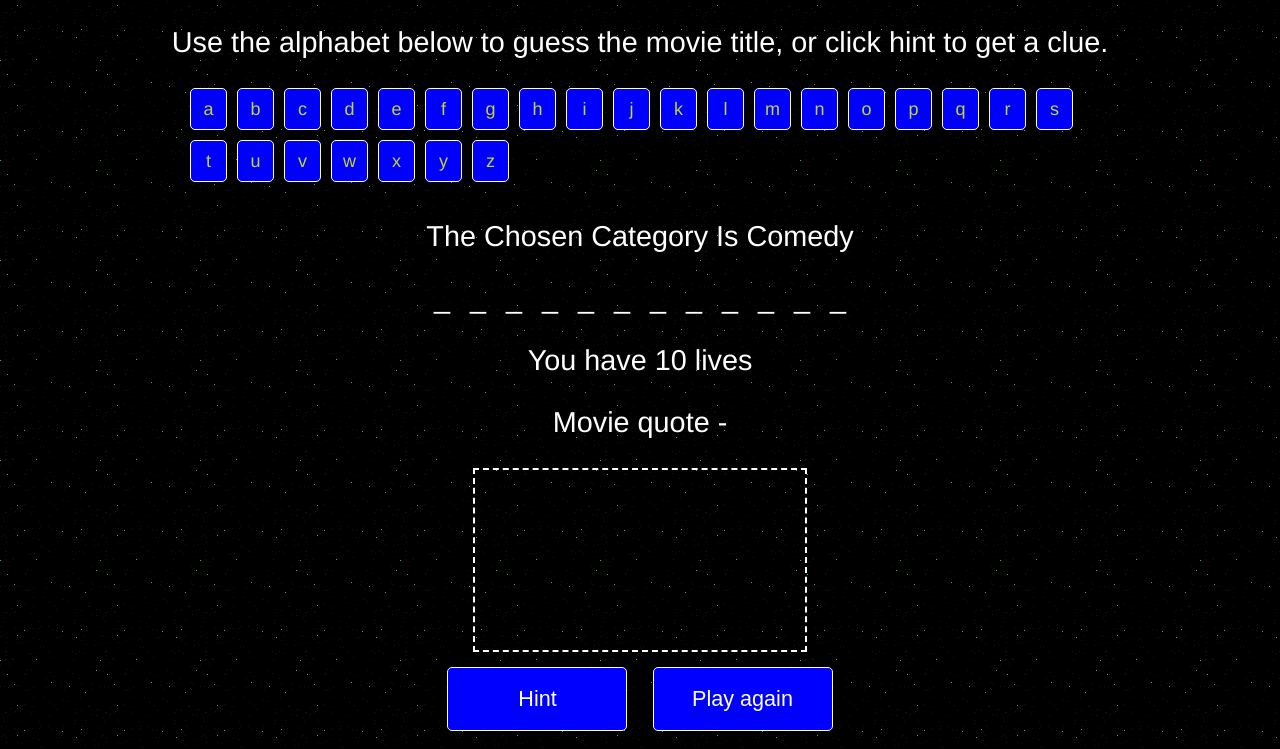
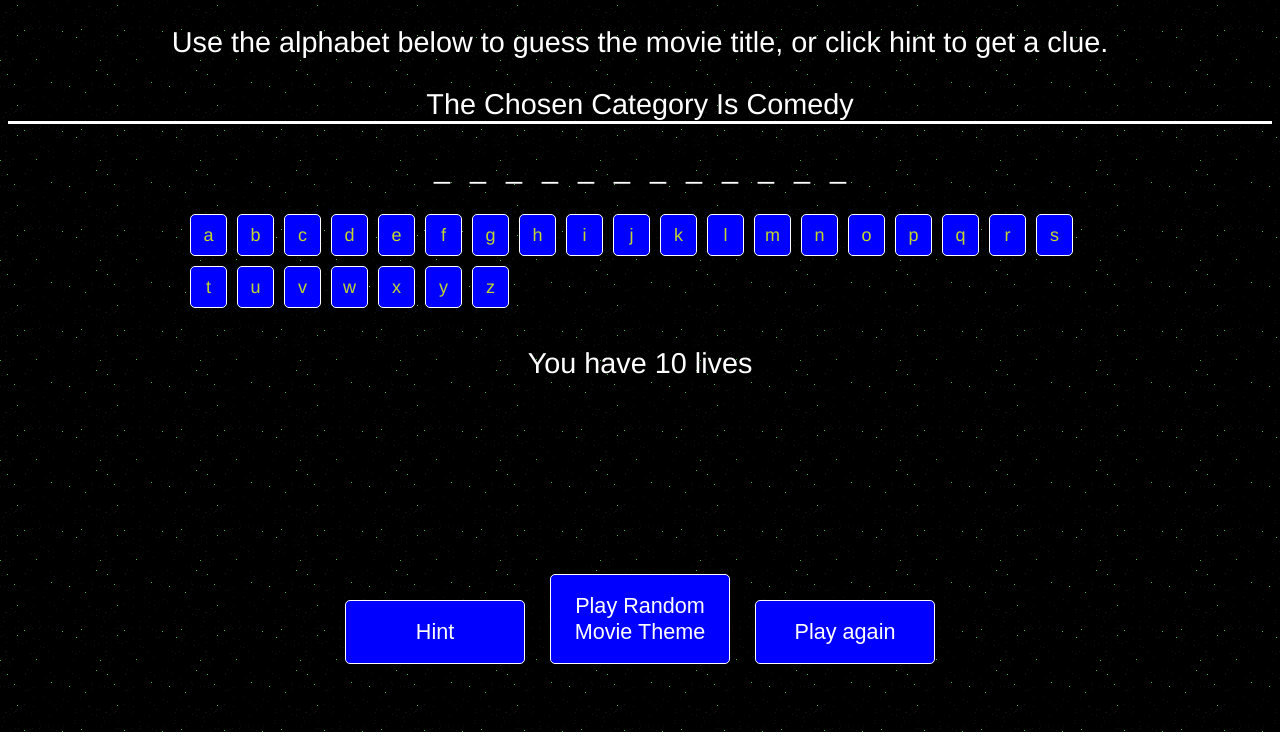
Before and after one commit to Lamuel27/Word-Guess-Game, a plain HTML site: page index.html in a window 1280 px wide. Shown: the part 68-817 px from the top of the page. Drawn offline with nearby package versions, Linux system fonts and the light colour scheme.

Commit message:
songs added

```diff
--- a/assets/css/style.css
+++ b/assets/css/style.css
@@ -16,11 +16,11 @@ body {
     clear: both;
   }
 
-  canvas {
+  /* canvas {
     color: #fff;
     border: #fff dashed 2px;
     padding: 15px;
-  }
+  } */
 
   h1, h2, h3 {
     font-family: 'Limelight', cursive;
--- a/assets/javascript/game.js
+++ b/assets/javascript/game.js
@@ -14,9 +14,7 @@
 
 window.onload = function () {
 
-    var alphabet = ['a', 'b', 'c', 'd', 'e', 'f', 'g', 'h',
-          'i', 'j', 'k', 'l', 'm', 'n', 'o', 'p', 'q', 'r', 's',
-          't', 'u', 'v', 'w', 'x', 'y', 'z'];
+    var alphabet = ['a', 'b', 'c', 'd', 'e', 'f', 'g', 'h','i', 'j', 'k', 'l', 'm', 'n', 'o', 'p', 'q', 'r', 's','t', 'u', 'v', 'w', 'x', 'y', 'z'];
 
     var categories;         // Array of topics
     var chosenCategory;     // Selected catagory
@@ -103,7 +101,6 @@ window.onload = function () {
         // Animate man
     var animate = function () {
       var drawMe = lives ;
-      drawArray[drawMe]();
     }
 
 
@@ -176,7 +173,12 @@ window.onload = function () {
     }
 
     play();
+  /*
+   [ {Name:"alien", hint:"Science-Fiction horror film", category:"categories[0]"},
+      {}
+    ]
 
+  */
     // Hint
 
       hint.onclick = function() {
@@ -192,6 +194,13 @@ window.onload = function () {
       showClue.innerHTML = "Movie quote: - " +  hints [catagoryIndex][hintIndex];
     };
 
+    // Play Theme
+    var audioElement = document.createElement("audio");
+    audioElement.setAttribute("src", ["assets/mp3/Theme.mp3"]);
+    $('#song').on("click", function() {
+      audioElement.play();
+    });
+
      // Reset
 
     document.getElementById('reset').onclick = function() {
--- a/index.html
+++ b/index.html
@@ -7,8 +7,10 @@
     <meta name="viewport" content="width=device-width, initial-scale=1">
     <link rel="stylesheet" type="text/css" media="screen" href="assets/css/style.css" />
     <link href="https://fonts.googleapis.com/css?family=Limelight" rel="stylesheet">
+    <script src="https://code.jquery.com/jquery.js"></script>
     <script src="assets/javascript/game.js"></script>
     <!-- <script data-main="assets/javascript/game.js" src="assets/javascript/require.js"></script> -->
+    <!-- play a different movie theme each time -->
 </head>
 <body background="assets/images/darkness.png">
     <div class="wrapper">
@@ -16,17 +18,19 @@
          <h2></h2>
          <p>Use the alphabet below to guess the movie title, or click hint to get a clue. </p>
      </div>
-     <div class="wrapper">
-         <div id="buttons">
-         </div>
-         <p id="catagoryName"></p>
+         <p style="border-bottom: solid;" id="catagoryName"></p>
          <div id="hold">
          </div>
+         <p></p>
+         <p></p>
+         <div class="wrapper">
+            <div id="buttons"></div>
          <p id="mylives"></p>
-         <p id="clue">Movie quote -</p>
+         <p id="clue"></p>
           <canvas id="movietype"></canvas>
          <div class="container">
            <button id="hint">Hint</button>
+           <button id="song">Play Random Movie Theme</button>
            <button id="reset">Play again</button>
          </div>
      </div>
```
Also changed, not shown: 2 other files.
